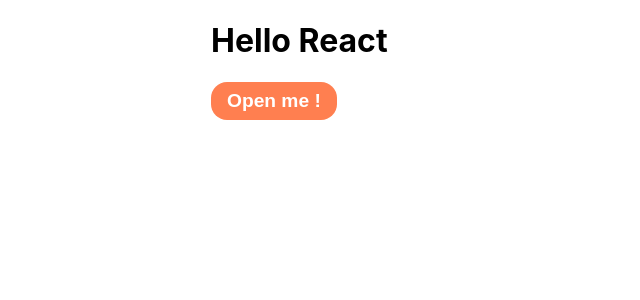
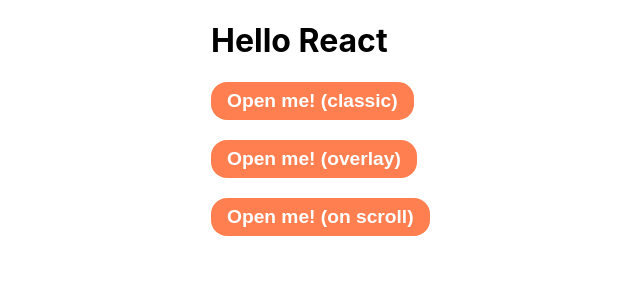
Before and after one commit to audreydiez/react-clean-modal, a React (Create React App) app: page / in a window 1280 px wide. Shown: the top 300 px of the page, without its empty margins (109-749 px from the left). Built offline with nearby package versions, Linux system fonts and the light colour scheme.

Commit message:
feat: useModal custom hook reused for multiples modals

```diff
--- /dev/null
+++ b/babel.config.json
@@ -0,0 +1,18 @@
+{
+    "presets": [
+        [
+            "@babel/env",
+            {
+                "targets": {
+                    "edge": "17",
+                    "firefox": "60",
+                    "chrome": "67",
+                    "safari": "11.1"
+                },
+                "useBuiltIns": "usage",
+                "corejs": "3.6.5"
+            }
+        ],
+        "@babel/preset-react"
+    ]
+}
--- a/src/App.js
+++ b/src/App.js
@@ -5,24 +5,58 @@ import ReactCustomModal from './lib/ReactCustomModal'
 import useModal from './lib/useModal'
 
 function App() {
-    const { isVisible, toggleModal } = useModal()
+    const { isShowing: showClassic, toggle: toggleClassic } = useModal()
+    const { isShowing: showOverlay, toggle: toggleOverlay } = useModal()
+    const { isShowing: showScroll, toggle: toggleScroll } = useModal()
 
     return (
         <div style={{ width: 640, margin: '15px auto' }}>
             <h1>Hello React</h1>
-            <button type="button" className="btn" onClick={toggleModal}>
-                Open me !
+            <button type="button" className="btn" onClick={toggleClassic}>
+                Open me! (classic)
             </button>
+            <br/>
+            <br/>
+            <button type="button" className="btn" onClick={toggleOverlay}>
+                Open me! (overlay)
+            </button>
+            <br/>
+            <br/>
+            <button type="button" className="btn" onClick={toggleScroll}>
+                Open me! (on scroll)
+            </button>
+            <br/>
+            <br/>
+
             <ReactCustomModal
-                isVisible={isVisible}
-                closeOnOverlayClick={true}
-                closeOnScroll={true}
-                toggleModal={toggleModal}>
+                isVisible={showClassic}
+                hide={toggleClassic}>
                 <h1>HAHA</h1>
-                <button type="button" className="" onClick={toggleModal}>
+                <button type="button" className="" onClick={toggleClassic}>
                     <span aria-hidden="true">&times;</span>
                 </button>
             </ReactCustomModal>
+            <ReactCustomModal
+                isVisible={showOverlay}
+                closeOnOverlayClick={true}
+                hide={toggleOverlay}>
+                <h1>HAHA</h1>
+                <button type="button" className="" onClick={toggleOverlay}>
+                    <span aria-hidden="true">&times;</span>
+                </button>
+            </ReactCustomModal>
+            <ReactCustomModal
+                isVisible={showScroll}
+                closeOnOverlayClick={true}
+                closeOnScroll={true}
+                hide={toggleScroll}>
+                <h1>HAHA</h1>
+                <button type="button" className="" onClick={toggleScroll}>
+                    <span aria-hidden="true">&times;</span>
+                </button>
+            </ReactCustomModal>
+
+
         </div>
     )
 }
--- a/src/lib/ReactCustomModal.jsx
+++ b/src/lib/ReactCustomModal.jsx
@@ -1,11 +1,11 @@
-import React, { useState, useEffect } from 'react'
+import React, { useEffect } from 'react'
 import ReactDOM from 'react-dom'
 import './ReactCustomModal.scss'
 
 // Mettre class optionnelles pour custom css
 
 const ReactCustomModal = ({
-    toggleModal,
+    hide,
     isVisible,
     customClass,
     closeOnOverlayClick,
@@ -17,7 +17,7 @@ const ReactCustomModal = ({
 
     function closeModalEvent() {
         if (isVisible && closeOnScroll) {
-            toggleModal()
+            hide()
         }
     }
 
@@ -30,7 +30,7 @@ const ReactCustomModal = ({
         ? ReactDOM.createPortal(
               <div
                   className="modal-overlay"
-                  onClick={closeOnOverlayClick ? toggleModal : undefined}>
+                  onClick={closeOnOverlayClick ? hide : undefined}>
                   <div
                       className={`modal modal-container ${modalOptions}`}
                       onClick={(e) => e.stopPropagation()}>
--- a/src/lib/useModal.jsx
+++ b/src/lib/useModal.jsx
@@ -1,20 +1,16 @@
-import { useState } from 'react'
+import { useState } from 'react';
 
 const useModal = () => {
-    const [isVisible, setIsVisible] = useState(false)
+    const [isShowing, setIsShowing] = useState(false);
 
-    function toggleModal() {
-        setIsVisible(!isVisible)
-        if (setIsVisible) {
-            return (document.body.style.overflow = 'unset')
-        }
-        document.body.style.overflow = 'hidden'
+    function toggle() {
+        setIsShowing(!isShowing);
     }
 
     return {
-        isVisible,
-        toggleModal
+        isShowing,
+        toggle,
     }
-}
+};
 
-export default useModal
+export default useModal;
```
Also changed, not shown: package.json (+19 -4 lines), 2 other files (tests, documents, lock files or other folders).
